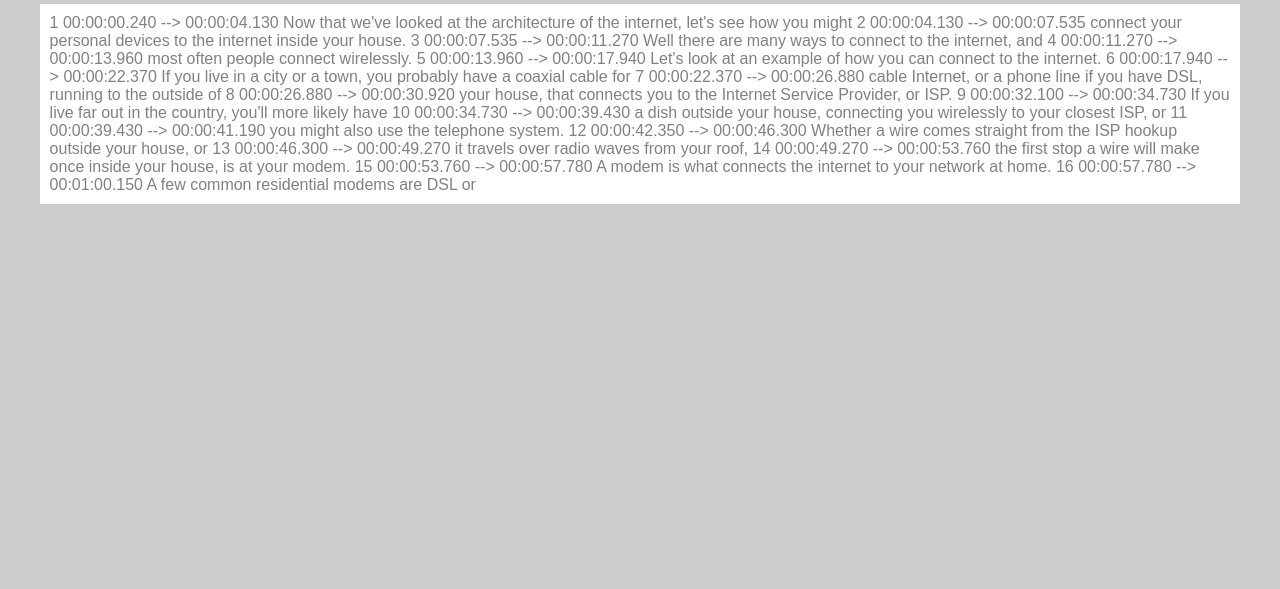
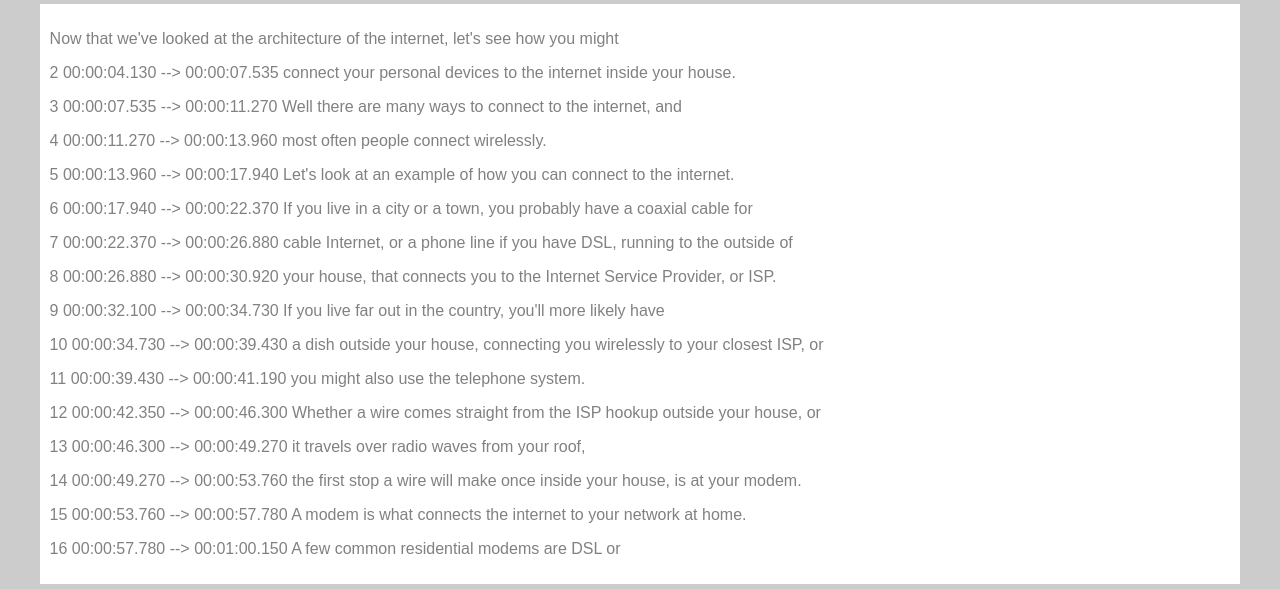
Before and after one commit to rdelva/video_player_v4, a plain HTML site: page index.html in a window 1280 px wide. Shown: the part 488-1077 px from the top of the page. Before the commit the page ends 800 px from the top, so only its background shows below. Drawn offline with nearby package versions, Linux system fonts and the light colour scheme.

Commit message:
uncommented hidden text

```diff
--- a/index.html
+++ b/index.html
@@ -4,7 +4,7 @@
 		<title>Video Player</title>
 		<meta charset="utf-8">
 		<meta name="viewport" content="width=device-width, initial-scale=1">
-		<!--<link href="mediaelement/build/mediaelementplayer.css">-->
+		<link href="mediaelement/mediaelementplayer.css">
 		<link href="css/style.css" rel="stylesheet">
 	</head>
 	<body>
@@ -19,90 +19,154 @@
 				</video>
 				<!-- Video -->
 				<div class="text">
-					1
-00:00:00.240 --> 00:00:04.130
-Now that we've looked at the architecture
-of the internet, let's see how you might
 
+					<p>
+						<span data-start="0.240" data-end="4.130">
+							Now that we've looked at the architecture of the internet, let's see how you might
+						</span>
+					</p>
+
+					<p>
+						<span>
 							2
 							00:00:04.130 --> 00:00:07.535
 							connect your personal devices to
 							the internet inside your house.
+						</span>
+					</p>
 
+					<p>
+						<span>
 							3
 							00:00:07.535 --> 00:00:11.270
 							Well there are many ways to
 							connect to the internet, and
+						</span>
+					</p>
 
+					<p>
+						<span>
 							4
 							00:00:11.270 --> 00:00:13.960
 							most often people connect wirelessly.
+						</span>
+					</p>
 
+					<p>
+						<span>
 							5
 							00:00:13.960 --> 00:00:17.940
 							Let's look at an example of how
 							you can connect to the internet.
+						</span>
+					</p>
 
-
+					<p>
+						<span>
 							6
 							00:00:17.940 --> 00:00:22.370
 							If you live in a city or a town,
 							you probably have a coaxial cable for
+						</span>
+					</p>
 
+					<p>
+						<span>
 							7
 							00:00:22.370 --> 00:00:26.880
 							cable Internet, or a phone line if you
 							have DSL, running to the outside of
+						</span>
+					</p>
 
+					<p>
+						<span>
 							8
 							00:00:26.880 --> 00:00:30.920
 							your house, that connects you to
 							the Internet Service Provider, or ISP.
+						</span>
+					</p>
 
+					<p>
+						<span>
 							9
 							00:00:32.100 --> 00:00:34.730
 							If you live far out in the country,
 							you'll more likely have
+						</span>
+					</p>
 
+					<p>
+						<span>
 							10
 							00:00:34.730 --> 00:00:39.430
 							a dish outside your house, connecting
 							you wirelessly to your closest ISP, or
+						</span>
+					</p>
 
+					<p>
+						<span>
 							11
 							00:00:39.430 --> 00:00:41.190
 							you might also use the telephone system.
+						</span>
+					</p>
 
+					<p>
+						<span>
 							12
 							00:00:42.350 --> 00:00:46.300
 							Whether a wire comes straight from
 							the ISP hookup outside your house, or
+						</span>
+					</p>
 
+
+					<p>
+						<span>
 							13
 							00:00:46.300 --> 00:00:49.270
 							it travels over radio
 							waves from your roof,
+						</span>
+					</p>
 
+					<p>
+						<span>
 							14
 							00:00:49.270 --> 00:00:53.760
 							the first stop a wire will make once
 							inside your house, is at your modem.
+						</span>
+					</p>
 
+
+					<p>
+						<span>
 							15
 							00:00:53.760 --> 00:00:57.780
 							A modem is what connects the internet
 							to your network at home.
+						</span>
+					</p>
 
+
+					<p>
+						<span>
 							16
 							00:00:57.780 --> 00:01:00.150
 							A few common residential modems are DSL or
+						</span>
+					</p>
 				</div>
 
 			</div> <!-- end of container -->
 		</div><!-- wrapper tag-->
 
-		<!--<script src="https://ajax.googleapis.com/ajax/libs/jquery/3.3.1/jquery.min.js"></script>
-		<script src="mediaelement/build/mediaelement-and-player.js"></script>	-->
+		<script src="https://ajax.googleapis.com/ajax/libs/jquery/3.3.1/jquery.min.js"></script>
+		<script src="mediaelement/build/mediaelement-and-player.js"></script>
 		<script src="js/script.js" type="text/javascript"></script>
 	</body>
 </html>
```
Lines whose indentation alone changed are shown as unchanged.
